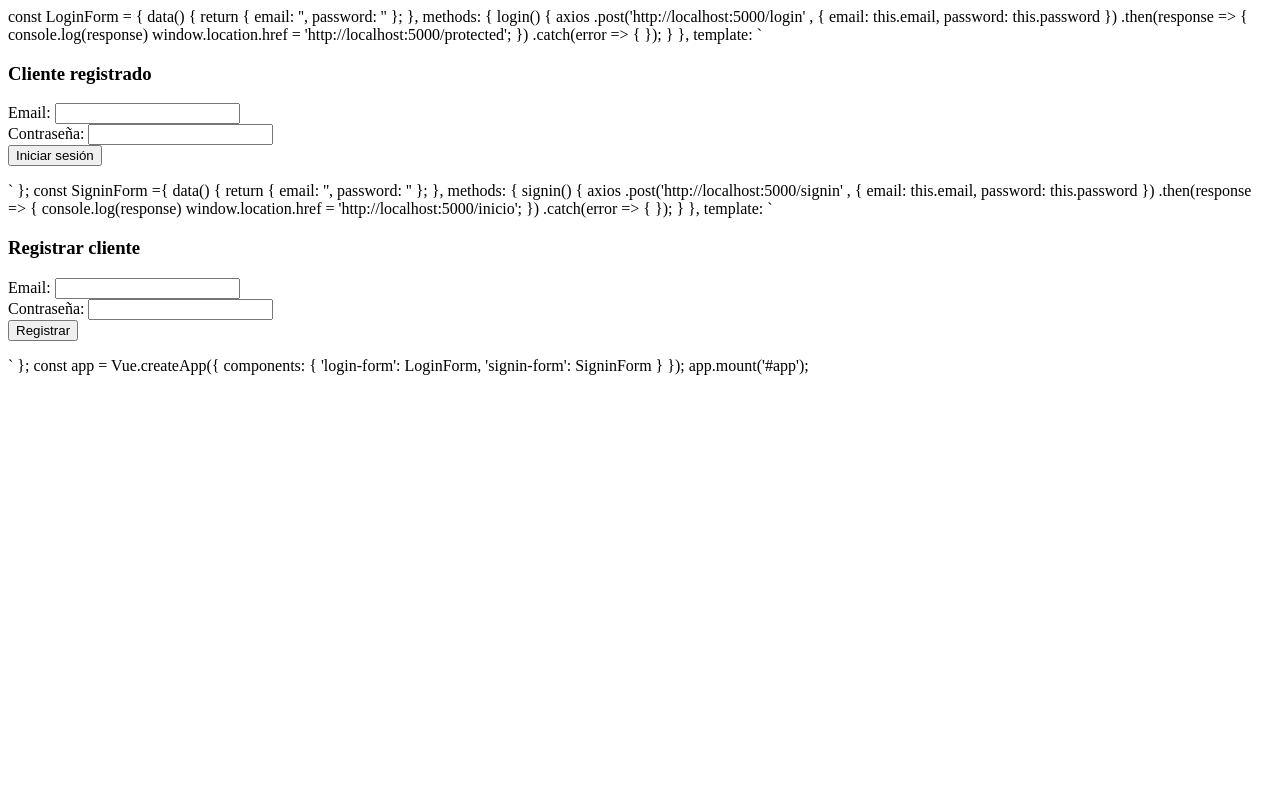
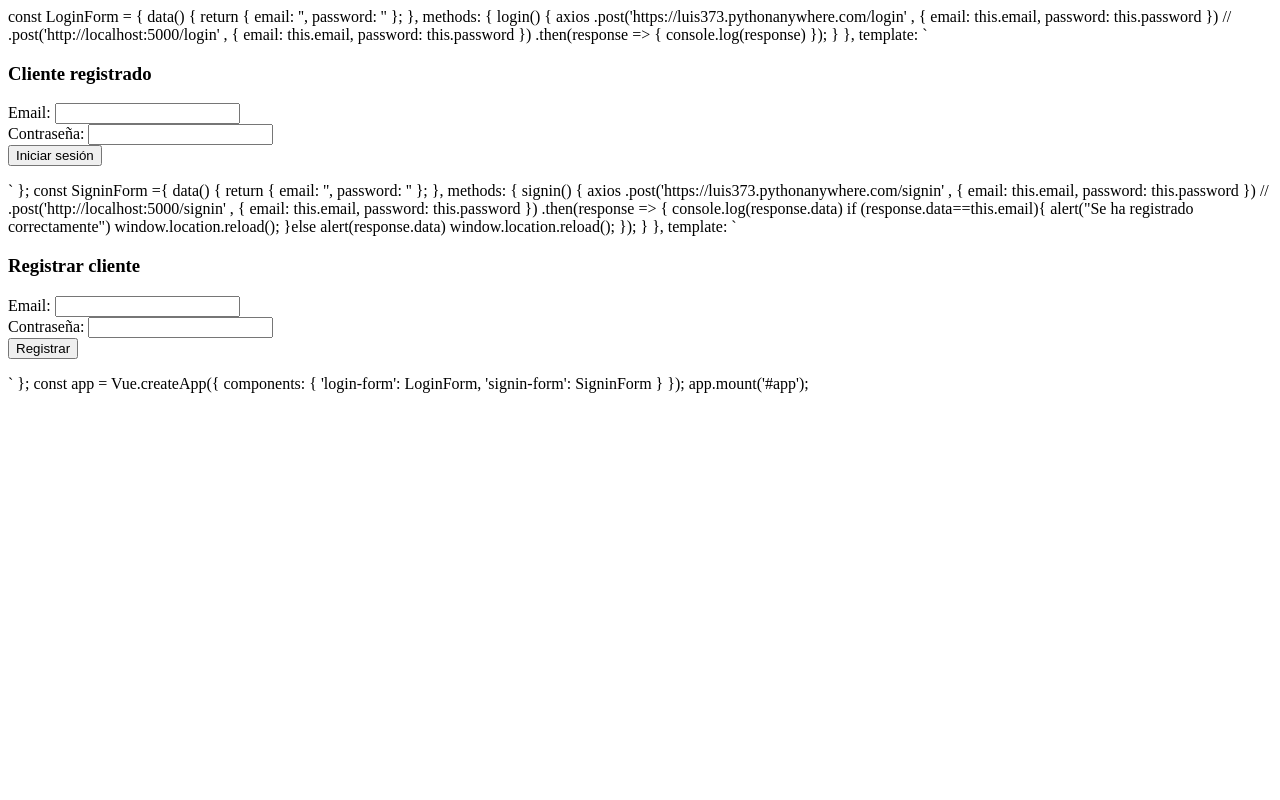
Before and after one commit to Lu1564/TFIcodo, a Flask app: page /formulario.js in a window 1280 px wide. Run offline with Flask 3, Linux system fonts and the light colour scheme.

Commit message:
Form registro actualizado

```diff
--- a/Server.py
+++ b/Server.py
@@ -201,17 +201,10 @@
         db.session.add(nuevoUsuario)
         db.session.commit()
         session['email'] = email2
-        return redirect(url_for('registrado'))
+        return email2
     else:
-        return redirect(url_for('inicio'))
+        return "El usuario ya existe"
 
-@app.route('/registrado')
-def registrado():
-    email = session.get('email')
-    if email:
-        return 'Logeado como: ' + email
-    else:
-        return 'No hay usuario registrado'
 
 @app.route('/protected')
 @login_required
--- a/Templates/formulario.js
+++ b/Templates/formulario.js
@@ -8,15 +8,10 @@
   methods: {
     login() {
       axios
-        .post('http://localhost:5000/login' , { email: this.email, password: this.password })
+        .post('https://luis373.pythonanywhere.com/login' , { email: this.email, password: this.password })
+        // .post('http://localhost:5000/login' , { email: this.email, password: this.password })
         .then(response => {
-
           console.log(response)
-          window.location.href = 'http://localhost:5000/protected';
-
-        })
-        .catch(error => {
-
         });
     }
   },
@@ -48,14 +43,16 @@
   methods: {
       signin() {
         axios
-          .post('http://localhost:5000/signin' , { email: this.email, password: this.password })
+          .post('https://luis373.pythonanywhere.com/signin' , { email: this.email, password: this.password })
+          // .post('http://localhost:5000/signin' , { email: this.email, password: this.password })
           .then(response => {
-
-            console.log(response)
-            window.location.href = 'http://localhost:5000/inicio';
-
-          })
-          .catch(error => {
+            console.log(response.data)
+            if (response.data==this.email){
+              alert("Se ha registrado correctamente")
+              window.location.reload();
+            }else
+            alert(response.data)
+            window.location.reload();
 
           });
       }
--- a/Templates/index.html
+++ b/Templates/index.html
@@ -8,8 +8,6 @@
 </head>
 <body>
 
-
-  <!-- Main -->
   <main>
     <div class="container" id="app" >
       <div class="row">
@@ -32,9 +30,6 @@
 
   <script src="https://unpkg.com/vue@3/dist/vue.global.js"></script>
   <script src="https://unpkg.com/axios/dist/axios.min.js"></script>
-  <!-- <script src="https://code.jquery.com/jquery-3.5.1.slim.min.js"></script>
-  <script src="https://cdn.jsdelivr.net/npm/@popperjs/core@2.5.3/dist/umd/popper.min.js"></script>
-  <script src="https://stackpath.bootstrapcdn.com/bootstrap/4.5.2/js/bootstrap.min.js"></script> -->
   <script src="formulario.js"></script>
 </body>
 </html>
```
